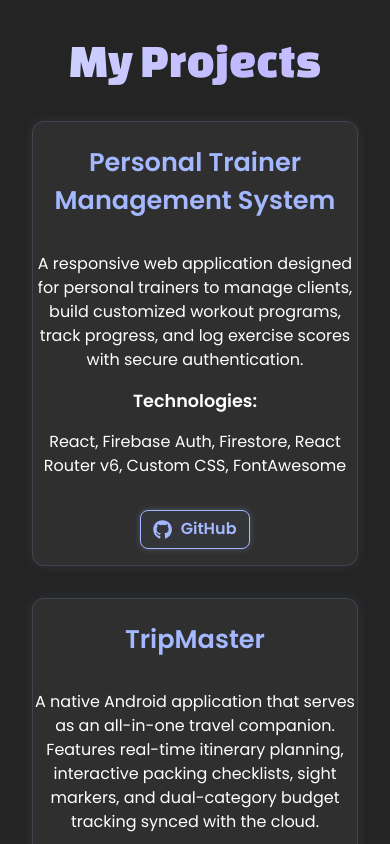
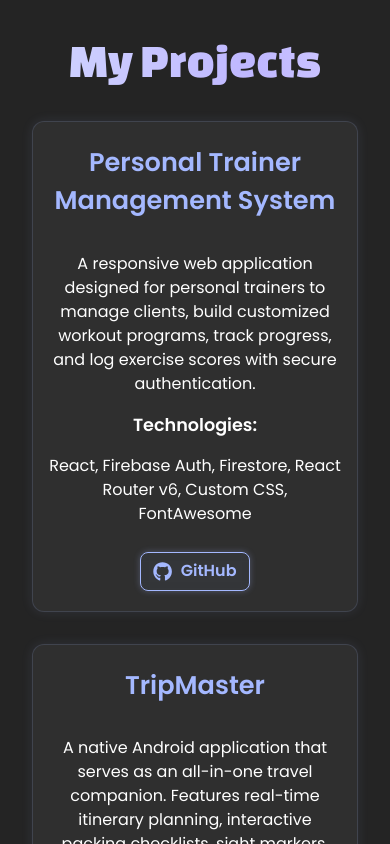
Before and after one commit to georgebetsios/myPortfolio, a React (Vite) app: page /projects in a window 390 px wide. Shown: the part 2240-3084 px from the top of the page. Built offline with nearby package versions, Linux system fonts and the light colour scheme.

Commit message:
fix some paddings for phones in projects

```diff
--- a/src/pages/Projects.jsx
+++ b/src/pages/Projects.jsx
@@ -65,16 +65,26 @@ const ProjectCard = ({ project, refProp }) => {
   return (
     <div className="project-card" ref={refProp}>
       <h2>{project.title}</h2>
-      <p>{project.description}</p>
-      <h4 className='technologies'>Technologies:</h4>
-      <p>{project.technologies.join(', ')}</p>
 
-      <p>
-        {project.github && <a href={project.github} target="_blank" rel="noopener noreferrer" className="github-link">
-          <FaGithub className="github-icon" />
-          GitHub
-        </a>}
-      </p>
+      <p className="project-description">{project.description}</p>
+
+      <h4 className="technologies">Technologies:</h4>
+
+      <p className="project-tech-list">{project.technologies.join(', ')}</p>
+
+      {project.github && (
+        <div className="github-link-container">
+          <a
+            href={project.github}
+            target="_blank"
+            rel="noopener noreferrer"
+            className="github-link"
+          >
+            <FaGithub className="github-icon" />
+            GitHub
+          </a>
+        </div>
+      )}
     </div>
   );
 };
--- a/src/styles/Projects.css
+++ b/src/styles/Projects.css
@@ -63,7 +63,7 @@
     opacity: 0;
     transform: translateX(60px);
     transition: opacity 0.6s ease-out, transform 0.5s ease-out,
-                box-shadow 0.5s ease-out, border-color 0.5s ease-out;
+        box-shadow 0.5s ease-out, border-color 0.5s ease-out;
 
 }
 
@@ -76,6 +76,10 @@
 .technologies {
     font-size: 1.1rem;
     margin: 0;
+}
+
+.github-link-container {
+    margin: 10px;
 }
 
 .github-link {
@@ -112,10 +116,21 @@
     transition: opacity 0.6s ease-out, transform 0.6s ease-out;
 }
 
-.project-card.visible:nth-child(1) { transition-delay: 0.2s; }
-.project-card.visible:nth-child(2) { transition-delay: 0.4s; }
-.project-card.visible:nth-child(3) { transition-delay: 0.6s; }
-.project-card.visible:nth-child(4) { transition-delay: 0.8s; }
+.project-card.visible:nth-child(1) {
+    transition-delay: 0.2s;
+}
+
+.project-card.visible:nth-child(2) {
+    transition-delay: 0.4s;
+}
+
+.project-card.visible:nth-child(3) {
+    transition-delay: 0.6s;
+}
+
+.project-card.visible:nth-child(4) {
+    transition-delay: 0.8s;
+}
 
 .project-card.visible:hover {
     transform: translateX(0) translateY(-1px);
@@ -150,4 +165,13 @@
     .project-card {
         padding: 0;
     }
+
+    .project-description,
+    .project-tech-list {
+        padding: 0 16px ;
+    }
+
+    .github-link-container {
+    margin-bottom: 20px;
 }
+}
```
Also changed, not shown: 4 other files (tests, documents, lock files or other folders).
